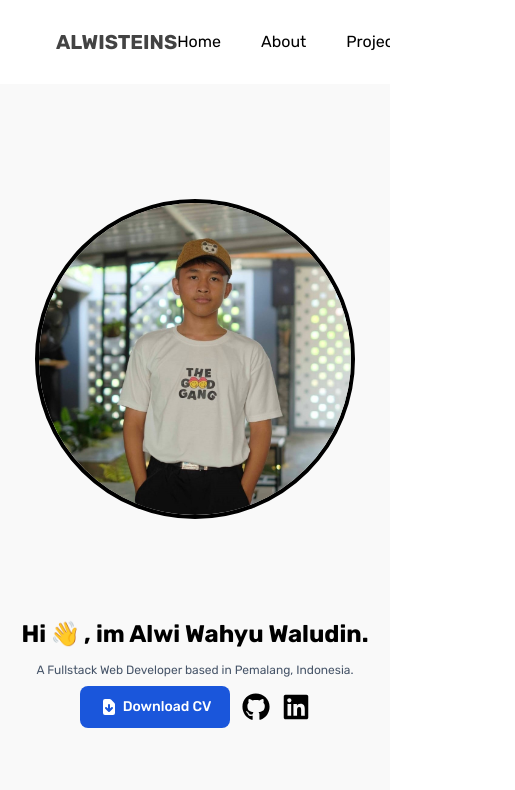
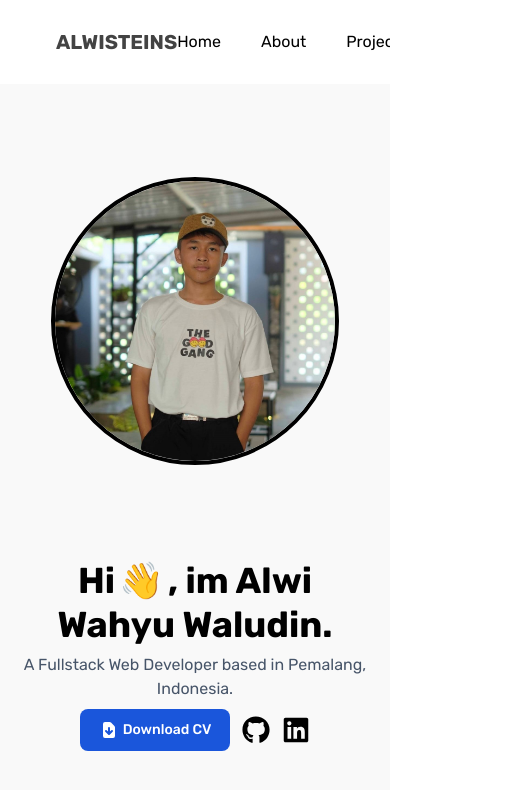
Before and after one commit to Alwisteins/web-portofolio, a Next.js app: page / in a window 390 px wide. Shown: the top 790 px of the page, 515 px wide, since content can reach past the window. Built offline with nearby package versions, Linux system fonts and the light colour scheme.

Commit message:
fix image & text mobile sizes

```diff
--- a/src/section/home/Home.tsx
+++ b/src/section/home/Home.tsx
@@ -7,8 +7,8 @@ import BlobAnimate from "@/animate/BlobAnimate";
 
 export default function Home() {
   return (
-    <div className="flex flex-col sm:flex-row-reverse items-center justify-evenly py-5 w-screen h-[90vh] bg-[#f9f9f9]">
-      <div className="flex w-80 h-80 sm:w-[22rem] sm:h-[22rem]">
+    <div className="flex flex-col sm:flex-row-reverse items-center justify-evenly px-5 sm:py-5 w-screen h-[90vh] bg-[#f9f9f9]">
+      <div className="flex w-72 h-72 sm:w-[22rem] sm:h-[22rem]">
         <Image
           src={AlwiProfilePicture}
           alt="Alwi Main Image"
@@ -22,13 +22,13 @@ export default function Home() {
 
       <BlobAnimate />
 
-      <div className="flex flex-col items-center sm:items-start sm:w-[35rem] space-y-2 z-50">
-        <h1 className="text-2xl sm:text-7xl font-bold">
+      <div className="flex flex-col items-center sm:items-start text-center sm:w-[35rem] space-y-2 z-50">
+        <h1 className="text-4xl sm:text-7xl font-bold">
           Hi<span className="animate-wave inline-block p-1">👋</span>, im Alwi
           Wahyu Waludin.
         </h1>
 
-        <p className="text-xs sm:text-lg text-slate-600">
+        <p className="text-base sm:text-lg text-slate-600">
           A Fullstack Web Developer based in Pemalang, Indonesia.
         </p>
 
```
